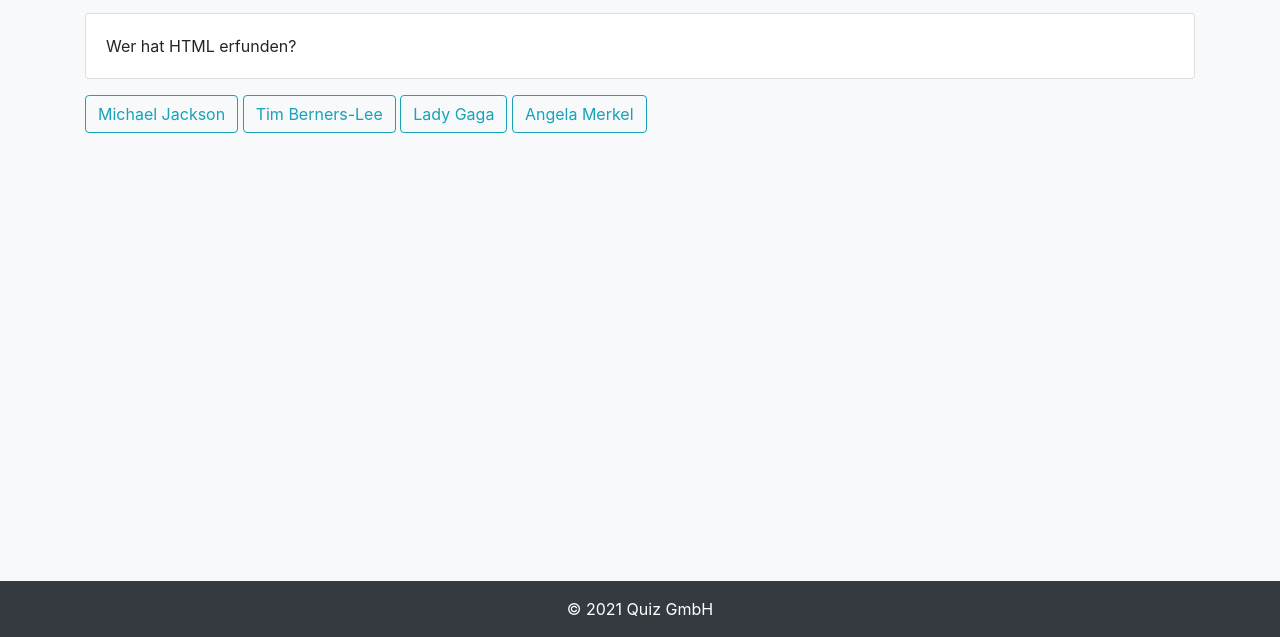
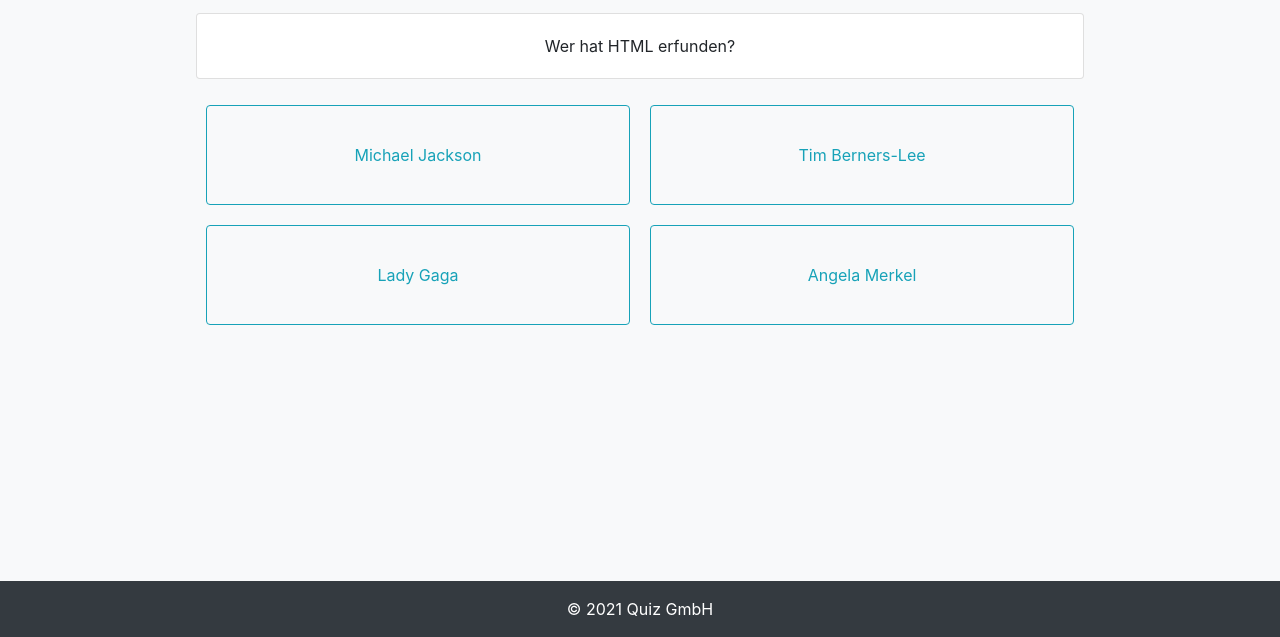
Before and after one commit to paul-E404/QuizApp, a plain HTML site: page index.html in a window 1280 px wide. Shown: the part 163-800 px from the top of the page. Drawn offline with nearby package versions, Linux system fonts and the light colour scheme.

Commit message:
Finished functionality

```diff
--- a/index.html
+++ b/index.html
@@ -7,6 +7,7 @@
     <meta name="viewport" content="width=device-width, initial-scale=1.0">
     <link rel="stylesheet" href="node_modules/bootstrap/dist/css/bootstrap.min.css">
     <link rel="stylesheet" href="style.css">
+    <script src="questions.js"></script>
     <script src="script.js"></script>
     <title>QuizApp</title>
 </head>
@@ -23,8 +24,11 @@
     <div class="container">
         <h1 class="mt-4">The Amazing IT Quiz</h1>
         <div class="progress mt-3 mb-3">
-            <div class="progress-bar progress-bar-striped bg-info" id="progress-bar" role="progressbar" style="width: 25%;">25%</div>
+            <div class="progress-bar progress-bar-striped bg-info" id="progress-bar" role="progressbar"
+                style="width: 0%;">0%</div>
         </div>
+
+        <div id="quiz-container" class="">
             <div class="alert alert-success d-none" id="correct-answer" role="alert">
                 Korrekte Antwort!
             </div>
@@ -32,18 +36,34 @@
                 Falsche Antwort!
             </div>
             <div class="card mt-3">
-            <div class="card-body" id="question">
+                <div class="card-body text-center" id="question">
                     In diesem Abschnitt wird eine Frage gestellt
                 </div>
             </div>
-        <div class="mt-3">
+            <div class="d-flex flex-column align-items-center mt-3">
+                <div class="quiz-answer-row d-flex justify-content-center">
                     <button onclick="answer(1)" id="answer1" class="btn btn-outline-info">Antwort A</button>
                     <button onclick="answer(2)" id="answer2" class="btn btn-outline-info">Antwort B</button>
+                </div>
+                <div class="quiz-answer-row d-flex justify-content-center">
                     <button onclick="answer(3)" id="answer3" class="btn btn-outline-info">Antwort C</button>
                     <button onclick="answer(4)" id="answer4" class="btn btn-outline-info">Antwort D</button>
                 </div>
-        <button onclick="nextQuestion()" type="button" class="btn btn-info mt-3 d-none" id="next-btn">Nächste
-            Frage</button>
+            </div>
+            <div class="d-flex justify-content-center">
+                <button onclick="nextQuestion()" type="button" class="btn btn-info mt-3 d-none" id="next-btn">
+                    NächsteFrage
+                </button>
+            </div>
+        </div>
+
+        <div id="finished-container" class="finished-container d-none">
+            <h2>Congratulations! You won!</h2>
+            <div class="img-winner-box">
+                <img src="img/winner.jpg" alt="award-icon" class="img-winner mt-4" id="img-winner">
+                <a href="index.html" type="button" class="btn btn-info d-none restart-btn" id="restart-btn">Nochmal!</a>
+            </div>
+        </div>
     </div>
     <footer class="bg-dark text-center text-lg-start footer">
         <div class="text-center p-3 footer-text">
--- /dev/null
+++ b/questions.js
@@ -0,0 +1,82 @@
+let questions = [
+    {
+        "question": "Wer hat HTML erfunden?",
+        "answer_1": "Michael Jackson",
+        "answer_2": "Tim Berners-Lee",
+        "answer_3": "Lady Gaga",
+        "answer_4": "Angela Merkel",
+        "right_answer": 2
+    },
+    {
+        "question": "Wofür steht das HTML Tag &lt;a&gt;?",
+        "answer_1": "Eine Tabelle",
+        "answer_2": "Fettgedruckten Text",
+        "answer_3": "Einen Container",
+        "answer_4": "Einen Link",
+        "right_answer": 4
+    },
+    {
+        "question": "Mit welchem HTML Tag bindet man eine Website in eine andere Website ein?",
+        "answer_1": "&lt;frame&gt;",
+        "answer_2": "&lt;frameset&gt;",
+        "answer_3": "&lt;iframe&gt;",
+        "answer_4": "&lt;frame&gt;, &lt;iframe&gt; und &lt;frameset&gt;",
+        "right_answer": 3
+    },
+    {
+        "question": "Mit welchem CSS Befehl wird verhindert, dass ein Bild verzerrt angezeigt wird?",
+        "answer_1": "object-position: center;",
+        "answer_2": "img: cover",
+        "answer_3": "object-fit: cover",
+        "answer_4": "img-position: fit",
+        "right_answer": 3
+    },
+    {
+        "question": "Mit welchem CSS Befehl werden Flex-Elemente mit gleichem Abstand zueinander und zu den Rändern des Flex-Containers ausgerichtet?",
+        "answer_1": "justify-content: center",
+        "answer_2": "justify-content: space-between",
+        "answer_3": "justify-content: space-around",
+        "answer_4": "justify-content: space-evenly",
+        "right_answer": 4
+    },
+    {
+        "question": "Wofür steht JSON?",
+        "answer_1": "JavaScript Object Notation",
+        "answer_2": "JavaScript Object Name",
+        "answer_3": "JavaScript Onload Notation",
+        "answer_4": "JavaScript Onload Name",
+        "right_answer": 1
+    },
+    {
+        "question": "Welche JavaScript Funktion gibt an, dass Anweisungen nach einer bestimmten Zeit ausgeführt werden sollen?",
+        "answer_1": "setTime()",
+        "answer_2": "setTimeout()",
+        "answer_3": "time()",
+        "answer_4": "setOut()",
+        "right_answer": 2
+    },
+    {
+        "question": "Wie lässt sich via JavaScript ein neues HTML Element für den Elementbaum erzeugen?",
+        "answer_1": "document = new Element()",
+        "answer_2": "document.element()",
+        "answer_3": "document.createElement()",
+        "answer_4": "Dies ist nicht möglich.",
+        "right_answer": 3
+    },
+    {
+        "question": "Wie nennt man einen digitalen Entwurf einer Website oder App, welcher als Arbeitsgrundlage für die Programmierung dient?",
+        "answer_1": "Library",
+        "answer_2": "View",
+        "answer_3": "Startup",
+        "answer_4": "Mockup",
+        "right_answer": 4
+    },
+    {
+        "question": "Welcher Begriff bezeichnet in der Software-Entwicklung die manuelle oder automatisierte Strukturverbesserung von Quelltexten unter Beibehaltung des beobachtbaren Programmverhaltens?",
+        "answer_1": "Resourcing",
+        "answer_2": "Refactoring",
+        "answer_3": "Caching",
+        "answer_4": "Reblogging",
+        "right_answer": 2
+    }
+];
--- a/script.js
+++ b/script.js
@@ -1,55 +1,36 @@
-let question_1 = 'Wer hat HTML erfunden?';
-let question_1_answer_1 = 'Michael Jackson';
-let question_1_answer_2 = 'Tim Berners-Lee';
-let question_1_answer_3 = 'Lady Gaga';
-let question_1_answer_4 = 'Angela Merkel';
-
-let question_2 = 'Wofür steht das HTML Tag &lt;a&gt;?';
-let question_2_answer_1 = 'Eine Tabelle';
-let question_2_answer_2 = 'Einen Link';
-let question_2_answer_3 = 'Einen Container';
-let question_2_answer_4 = 'Fettgedruckten Text';
-
 let right_answer;
 let question_number = 0;
+
 
 function hideElements() {
     document.getElementById('correct-answer').classList.add('d-none');
     document.getElementById('next-btn').classList.add('d-none');
 }
 
+
 function nextQuestion() {
 
     hideElements();
+    showProgress();
+    question_number++;
+    loadQuestion();
 
-    let progress = question_number * 10 + '%';
+}
+
+function showProgress() {
+    let progress = Math.round((question_number / questions.length) * 100) + '%';
     document.getElementById('progress-bar').innerHTML = progress;
     document.getElementById('progress-bar').style.width = progress;
-    question_number++;
-
-    if (document.getElementById('question').innerHTML == question_1) {
-        loadQuestion2();
-    } else {
-        loadQuestion1();
-    }
-
-    right_answer = 2;
 }
 
-function loadQuestion1() {
-    document.getElementById('question').innerHTML = question_1;
-    document.getElementById('answer1').innerHTML = question_1_answer_1;
-    document.getElementById('answer2').innerHTML = question_1_answer_2;
-    document.getElementById('answer3').innerHTML = question_1_answer_3;
-    document.getElementById('answer4').innerHTML = question_1_answer_4;
-}
 
-function loadQuestion2() {
-    document.getElementById('question').innerHTML = question_2;
-    document.getElementById('answer1').innerHTML = question_2_answer_1;
-    document.getElementById('answer2').innerHTML = question_2_answer_2;
-    document.getElementById('answer3').innerHTML = question_2_answer_3;
-    document.getElementById('answer4').innerHTML = question_2_answer_4;
+function loadQuestion() {
+    document.getElementById('question').innerHTML = questions[question_number - 1]['question'];
+    document.getElementById('answer1').innerHTML = questions[question_number - 1]['answer_1'];
+    document.getElementById('answer2').innerHTML = questions[question_number - 1]['answer_2'];
+    document.getElementById('answer3').innerHTML = questions[question_number - 1]['answer_3'];
+    document.getElementById('answer4').innerHTML = questions[question_number - 1]['answer_4'];
+    right_answer = questions[question_number - 1]['right_answer'];
 }
 
 
@@ -63,4 +44,30 @@
         document.getElementById('correct-answer').classList.add('d-none');
         document.getElementById('wrong-answer').classList.remove('d-none');
     }
+    if (question_number == questions.length) {
+        showProgress();
+        finishQuiz();
+    }
 }
+
+function finishQuiz() {
+    document.getElementById('quiz-container').classList.add('d-none');
+    document.getElementById('finished-container').classList.remove('d-none');
+    animate();
+}
+
+function animate() {
+    setTimeout(function () {
+        document.getElementById('img-winner').classList.add('enlarged');
+    }, 100);
+    setTimeout(function () {
+        document.getElementById('img-winner').style.boxShadow = '0px 0px 10px lightblue';
+    }, 1000);
+    showRestartButton();
+}
+
+function showRestartButton() {
+    setTimeout(function () {
+        document.getElementById('restart-btn').classList.remove('d-none');
+    }, 2000)
+};
--- a/style.css
+++ b/style.css
@@ -8,3 +8,45 @@
 .footer-text {
     color: white;
 }
+
+h1, .progress, .card, .alert {
+    width: 80%;
+    margin-left: 10%;
+}
+
+.quiz-answer-row {
+   width: 80%;
+}
+
+.quiz-answer-row button {
+    width: 100%;
+    height: 100px;
+    margin: 10px;
+}
+
+.finished-container {
+    margin-left: 30%;
+}
+
+.img-winner-box {
+    height: 385px;
+    width: 385px;
+    position: relative;
+}
+
+.img-winner {
+    height: 0px;
+    width: auto;
+    border-radius: 30px;
+}
+
+.enlarged {
+    height: 385px;
+    transition: height 900ms ease-in-out;
+}
+
+.restart-btn {
+    position: absolute;
+    bottom: 0px;
+    right: 40px;
+}
```
Also changed, not shown: questions.json (added, +82 -0 lines), img/winner.jpg (added). Lines whose indentation alone changed are shown as unchanged.
